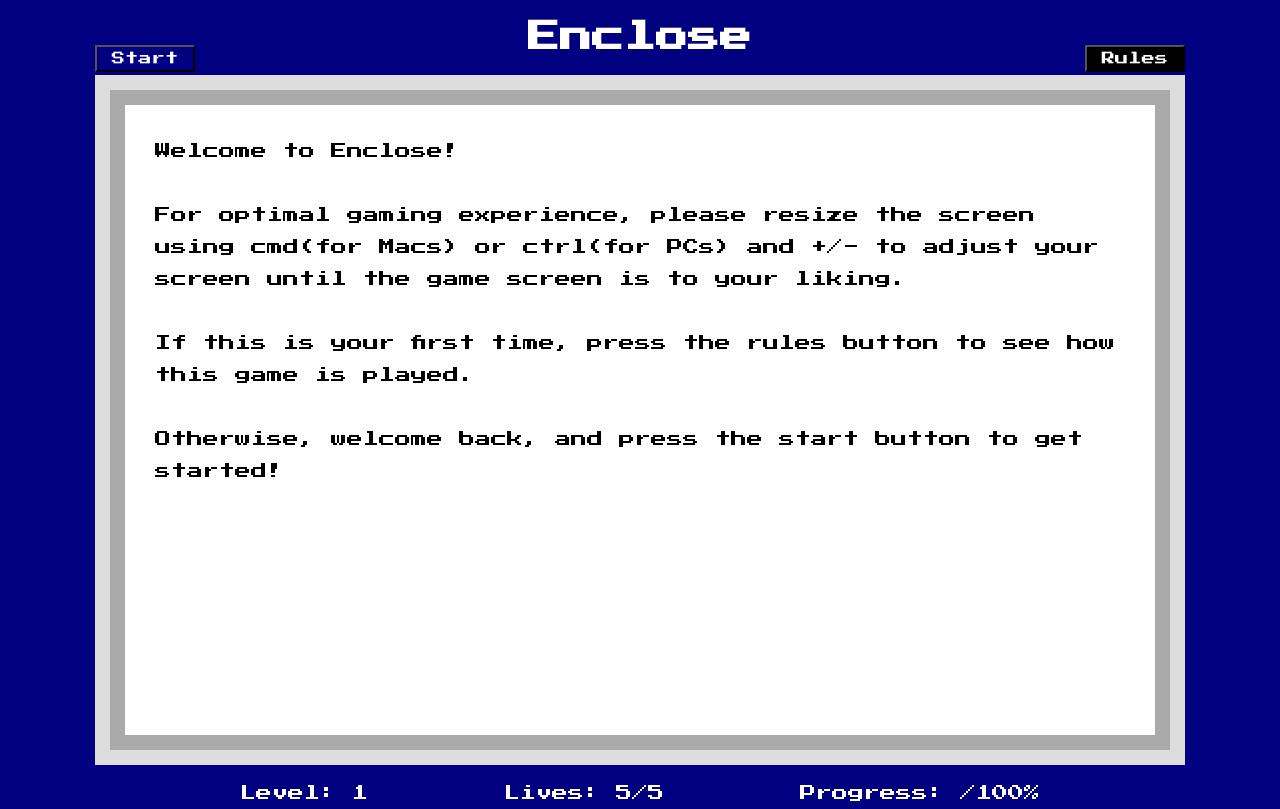
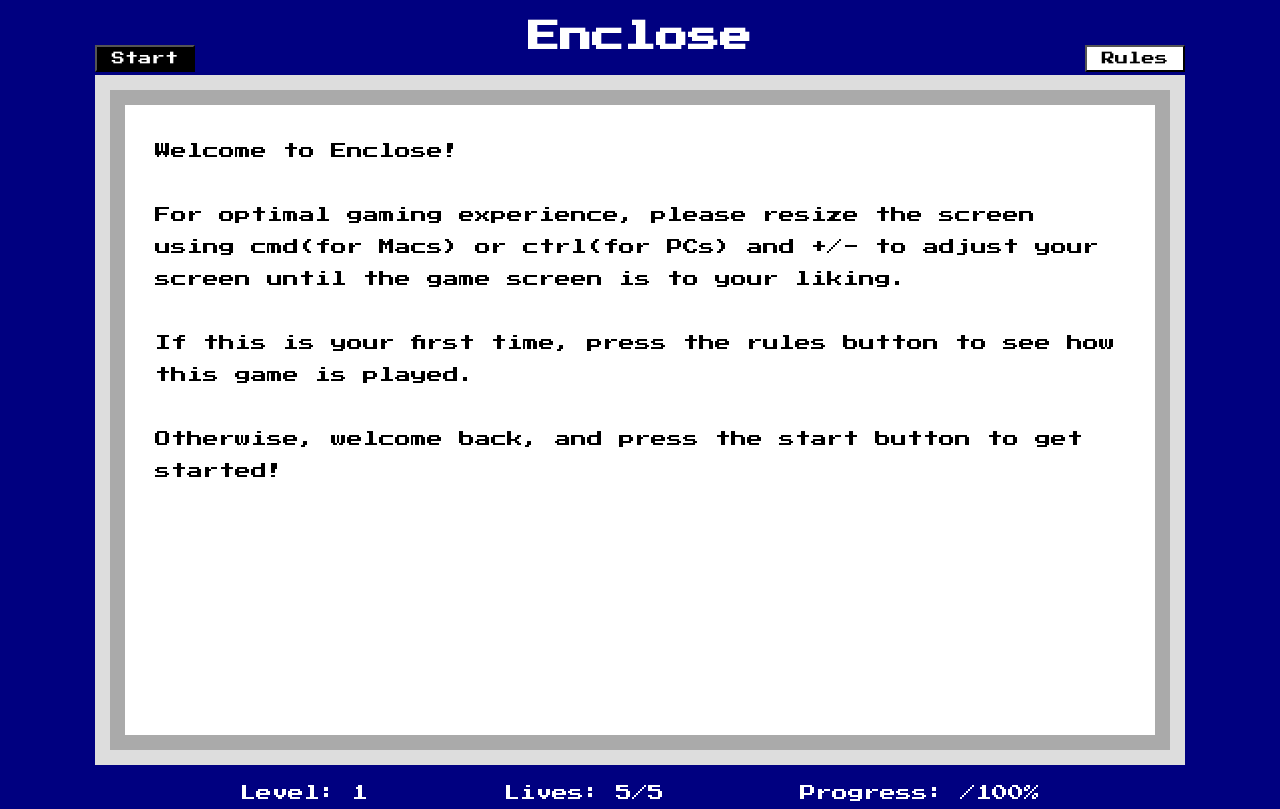
Before and after one commit to KylekJeon/enclose, a website built with webpack: page index.html in a window 1280 px wide. In both pictures the pointer is over the button "Rules". Shown: the top 809 px of the page. Built offline with nearby package versions, Linux system fonts and the light colour scheme.

Commit message:
update start button

```diff
--- a/assets/enclose.css
+++ b/assets/enclose.css
@@ -119,7 +119,7 @@ body {
   font-family: "Press Start 2P", arial;
   padding: 5px;
   width: 100px;
-  background: transparent;
+  background: black;
   color: white;
   position: absolute;
   right: 0;
@@ -132,7 +132,7 @@ body {
   font-family: "Press Start 2P", arial;
   padding: 5px;
   width: 100px;
-  background: transparent;
+  background: black;
   color: white;
   position: absolute;
   left: 0;
@@ -142,11 +142,13 @@ body {
 }
 
 .rules-button:hover{
-  background: black;
+  background: white;
+  color: black;
 }
 
 .start-button:hover{
-  background: black;
+  background: white;
+  color: black;
 }
 
 
```
